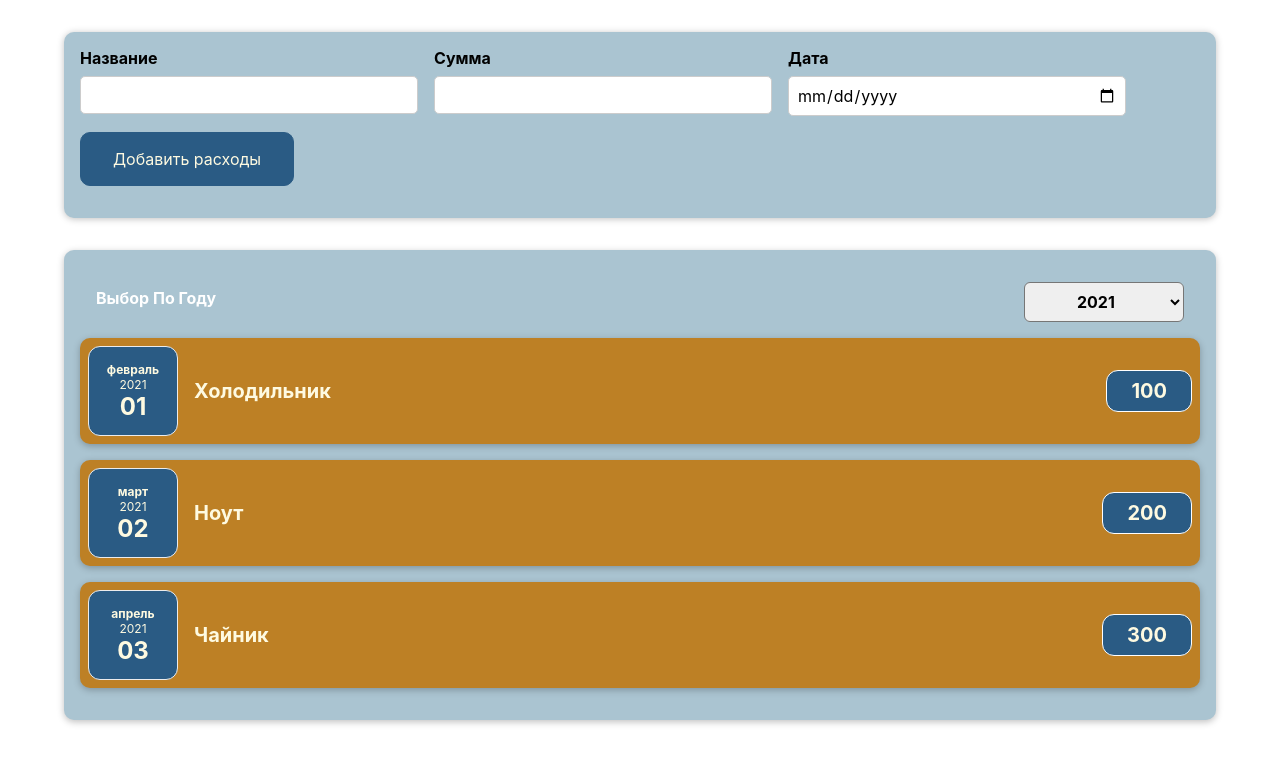
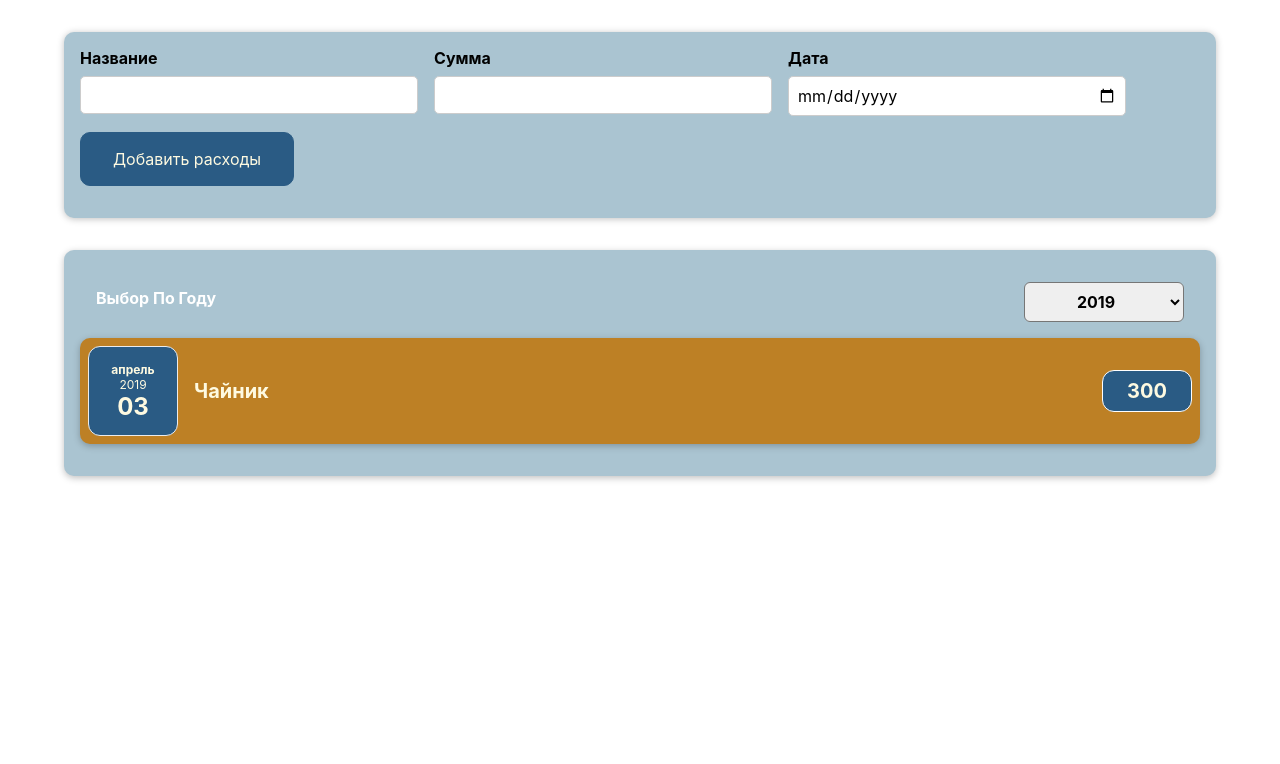
Before and after one commit to Tempesto20/costAccounting, a React (Create React App) app: page / in a window 1280 px wide. Shown: the top 764 px of the page. Built offline with nearby package versions, Linux system fonts and the light colour scheme.

Commit message:
add filteredCosts in Costs

```diff
--- a/src/App.js
+++ b/src/App.js
@@ -13,16 +13,23 @@ const INITIAL_COSTS =[
 
   {
     id: 'c2',
-    date: new Date(2021, 2, 2),
+    date: new Date(2020, 2, 2),
     description: 'Ноут',
     amount: 200
   },
 
   {
     id: 'c3',
-    date: new Date(2021, 3, 3),
+    date: new Date(2019, 3, 3),
     description: 'Чайник',
     amount: 300
+  },
+
+  {
+    id: 'c4',
+    date: new Date(2022, 1, 1),
+    description: 'Штанга',
+    amount: 700
   }
 
 ];
--- a/src/components/Costs/Costs.jsx
+++ b/src/components/Costs/Costs.jsx
@@ -6,12 +6,16 @@ import CostsFilter from './CostsFilter';
 
 const Costs = (props) => {
 
-  const [selectedYear, setSelectedYear] =useState('2021');
+  const [selectedYear, setSelectedYear] =useState('2019');
 
 const yearChangeHandler =(year)=>{
   console.log(year);
   setSelectedYear(year);
 }
+
+  const filteredCosts = props.costs.filter(cost =>{
+    return cost.date.getFullYear().toString() === selectedYear
+  })
 
   //setSelectedYear('');
 
@@ -27,7 +31,7 @@ return (
         />
 
           {
-          props.costs.map(  (cost) =>(
+          filteredCosts.map(  (cost) =>(
             <CostItem
               key={cost.id}
               date={cost.date}
```
